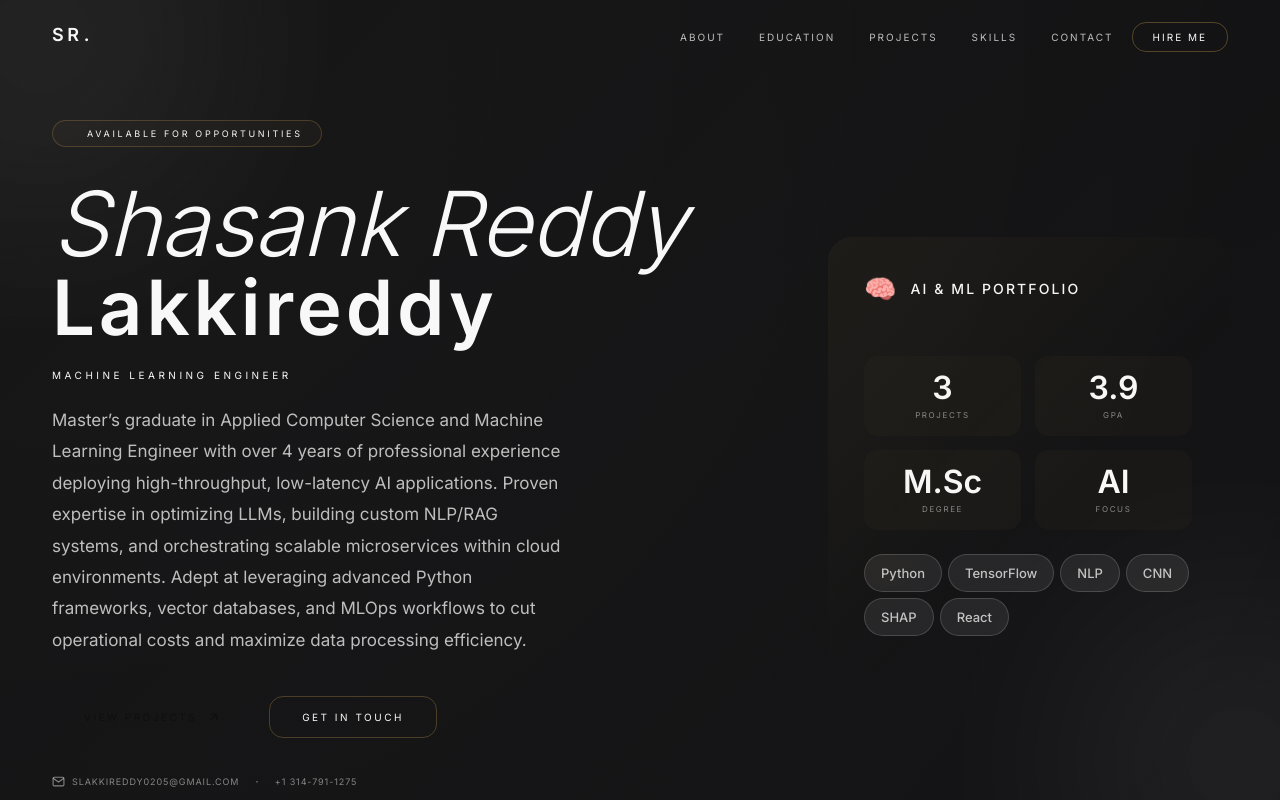
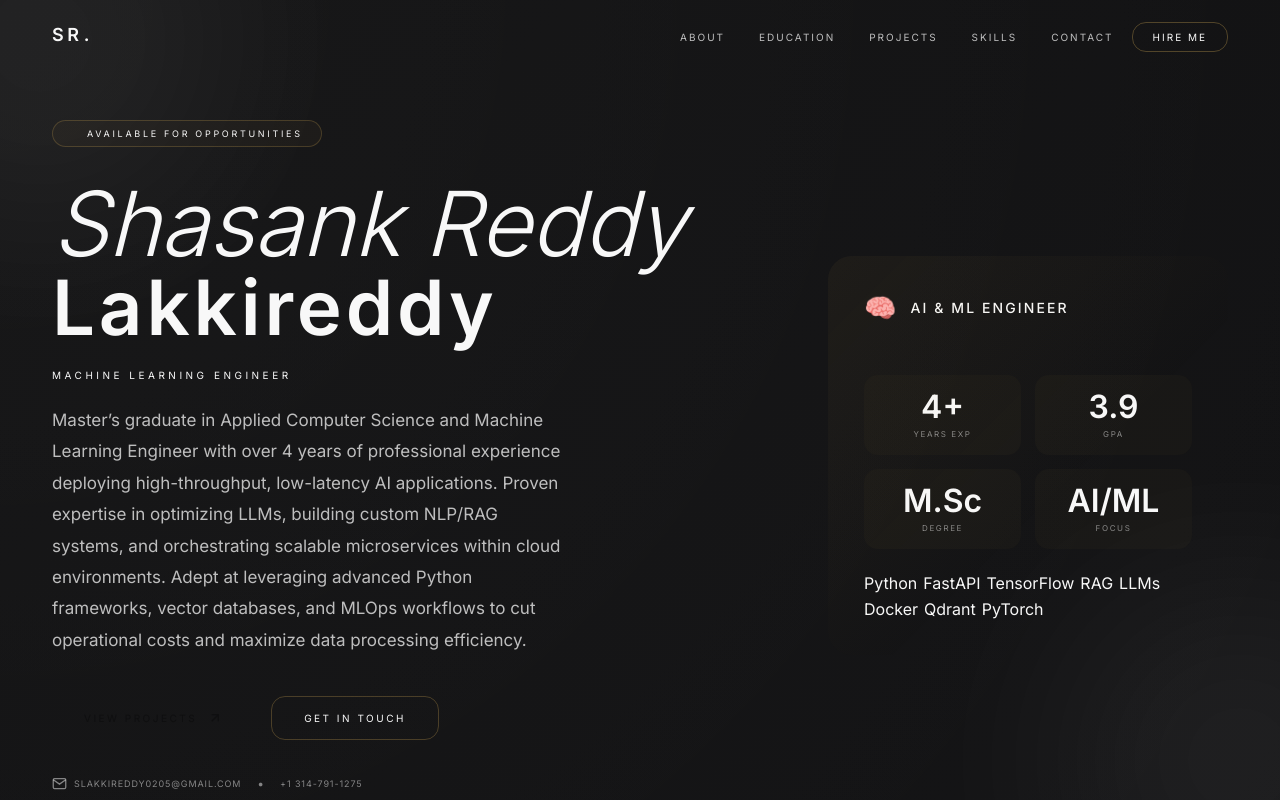
Before and after one commit to Rushikesh-9124/portfolio-shasank, a Next.js app: page / in a window 1280 px wide. Shown: the top 800 px of the page. Built offline with nearby package versions, Linux system fonts and the light colour scheme.

Commit message:
Update Hero.jsx

```diff
--- a/src/components/Hero.jsx
+++ b/src/components/Hero.jsx
@@ -2,79 +2,147 @@ import { personal } from "../data/data";
 import styles from "./Hero.module.css";
 
 export default function Hero() {
+  const firstName = personal.name.split(" ").slice(0, 2).join(" ");
+  const lastName = personal.name.split(" ").slice(2).join(" ");
+
+  const stats = [
+    { value: "4+", label: "Years Exp" },
+    { value: "3.9", label: "GPA" },
+    { value: "M.Sc", label: "Degree" },
+    { value: "AI/ML", label: "Focus" },
+  ];
+
+  const technologies = [
+    "Python",
+    "FastAPI",
+    "TensorFlow",
+    "RAG",
+    "LLMs",
+    "Docker",
+    "Qdrant",
+    "PyTorch",
+  ];
+
   return (
     <section className={styles.hero} id="hero">
       <div className={`container ${styles.inner}`}>
+
+        {/* LEFT CONTENT */}
         <div className={styles.content}>
           <div className={`${styles.badge} animate-fade-up delay-1`}>
-            <span className={styles.pulse} />
+            <span className={styles.pulse}></span>
             Available for opportunities
           </div>
 
           <h1 className={`${styles.name} animate-fade-up delay-2`}>
-            {personal.name.split(" ").slice(0, 2).join(" ")}
-            <span className={styles.surname}>{personal.name.split(" ").slice(2).join(" ")}</span>
+            {firstName}
+            <span className={styles.surname}>{lastName}</span>
           </h1>
 
-          <p className={`${styles.tagline} animate-fade-up delay-3`}>{personal.tagline}</p>
+          <p className={`${styles.tagline} animate-fade-up delay-3`}>
+            {personal.tagline}
+          </p>
 
-          <p className={`${styles.about} animate-fade-up delay-4`}>{personal.about}</p>
+          <p className={`${styles.about} animate-fade-up delay-4`}>
+            {personal.about}
+          </p>
 
           <div className={`${styles.actions} animate-fade-up delay-5`}>
             <a href="#projects" className={styles.btnPrimary}>
               View Projects
-              <svg width="14" height="14" viewBox="0 0 24 24" fill="none" stroke="currentColor" strokeWidth="2">
-                <path d="M7 17L17 7M17 7H7M17 7v10" />
+
+              <svg
+                width="16"
+                height="16"
+                viewBox="0 0 24 24"
+                fill="none"
+                stroke="currentColor"
+                strokeWidth="2"
+              >
+                <path d="M7 17L17 7" />
+                <path d="M7 7H17V17" />
               </svg>
             </a>
-            <a href={`mailto:${personal.email}`} className={styles.btnSecondary}>Get in Touch</a>
+
+            <a
+              href={`mailto:${personal.email}`}
+              className={styles.btnSecondary}
+            >
+              Get in Touch
+            </a>
           </div>
 
           <div className={`${styles.contacts} animate-fade-up delay-5`}>
-            <a href={`mailto:${personal.email}`} className={styles.contactItem}>
-              <svg width="13" height="13" viewBox="0 0 24 24" fill="none" stroke="currentColor" strokeWidth="2">
+            <a
+              href={`mailto:${personal.email}`}
+              className={styles.contactItem}
+            >
+              <svg
+                width="15"
+                height="15"
+                viewBox="0 0 24 24"
+                fill="none"
+                stroke="currentColor"
+                strokeWidth="2"
+              >
                 <path d="M4 4h16c1.1 0 2 .9 2 2v12c0 1.1-.9 2-2 2H4c-1.1 0-2-.9-2-2V6c0-1.1.9-2 2-2z" />
                 <polyline points="22,6 12,13 2,6" />
               </svg>
+
               {personal.email}
             </a>
-            <span className={styles.separator}>·</span>
-            <a href={`tel:${personal.phone}`} className={styles.contactItem}>
+
+            <span className={styles.separator}>•</span>
+
+            <a
+              href={`tel:${personal.phone}`}
+              className={styles.contactItem}
+            >
               {personal.phone}
             </a>
           </div>
         </div>
 
-        <div className={`${styles.visual} animate-fade-up delay-3`}>
+        {/* RIGHT SIDE CARD */}
+        <div className={`${styles.visual} animate-fade-up delay-4`}>
           <div className={styles.glowCard}>
+
             <div className={styles.cardTop}>
               <span className={styles.cardIcon}>🧠</span>
-              <span className={styles.cardLabel}>AI & ML Portfolio</span>
+
+              <div>
+                <h3 className={styles.cardLabel}>
+                  AI & ML Engineer
+                </h3>
+              </div>
             </div>
+
             <div className={styles.statsGrid}>
-              {[
-                { value: "3", label: "Projects" },
-                { value: "3.9", label: "GPA" },
-                { value: "M.Sc", label: "Degree" },
-                { value: "AI", label: "Focus" },
-              ].map((s) => (
-                <div key={s.label} className={styles.statItem}>
-                  <span className={styles.statValue}>{s.value}</span>
-                  <span className={styles.statLabel}>{s.label}</span>
+              {stats.map((stat) => (
+                <div key={stat.label} className={styles.statItem}>
+                  <span className={styles.statValue}>
+                    {stat.value}
+                  </span>
+
+                  <span className={styles.statLabel}>
+                    {stat.label}
+                  </span>
                 </div>
               ))}
             </div>
+
             <div className={styles.techPills}>
-              {["Python", "TensorFlow", "NLP", "CNN", "SHAP", "React"].map((t) => (
-                <span key={t} className="tag">{t}</span>
+              {technologies.map((tech) => (
+                <span key={tech}>{tech}</span>
               ))}
             </div>
           </div>
         </div>
       </div>
 
+      {/* SCROLL INDICATOR */}
       <div className={styles.scrollHint}>
-        <span className={styles.scrollLine} />
+        <span className={styles.scrollLine}></span>
         <span className={styles.scrollText}>Scroll</span>
       </div>
     </section>
```
